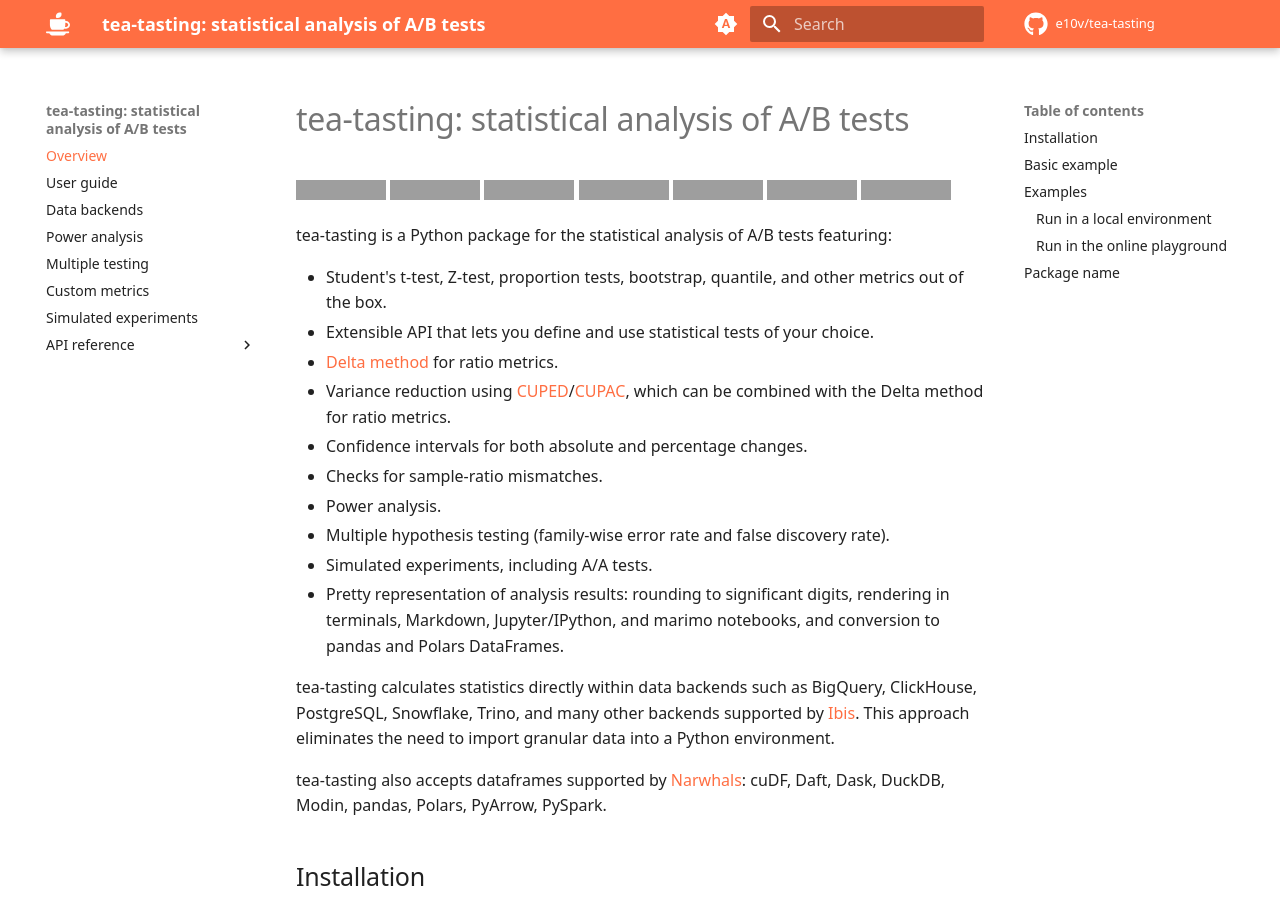
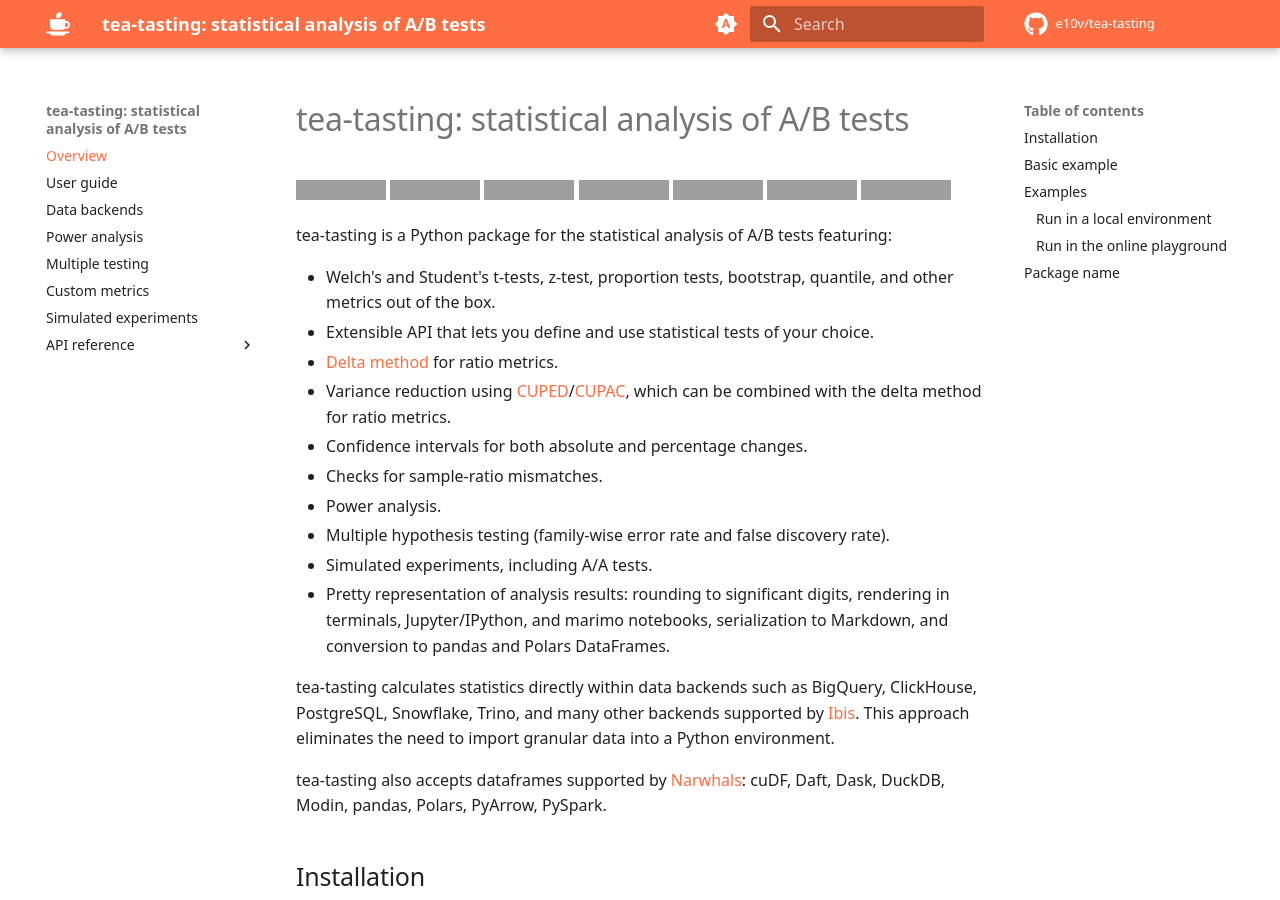
Before and after one commit to e10v/tea-tasting, an MkDocs documentation site: the page built from docs/index.md, in a window 1280 px wide and 900 px high, cut to the strip 0-900 px from the top of the window. Built offline with MkDocs 1.6.1 and Material for MkDocs 9.7.7, drawn with Linux system fonts in a browser that asks for light colours; comment, search, counter and statistics services are not loaded; grey boxes are pictures that could not be loaded.

```diff
--- a/docs/index.md
+++ b/docs/index.md
@@ -10,16 +10,16 @@
 
 tea-tasting is a Python package for the statistical analysis of A/B tests featuring:
 
-- Student's t-test, Z-test, proportion tests, bootstrap, quantile, and other metrics out of the box.
+- Welch's and Student's t-tests, z-test, proportion tests, bootstrap, quantile, and other metrics out of the box.
 - Extensible API that lets you define and use statistical tests of your choice.
 - [Delta method](https://alexdeng.github.io/public/files/kdd2018-dm.pdf) for ratio metrics.
-- Variance reduction using [CUPED](https://exp-platform.com/Documents/2013-02-CUPED-ImprovingSensitivityOfControlledExperiments.pdf)/[CUPAC](https://doordash.engineering/2020/06/08/improving-experimental-power-through-control-using-predictions-as-covariate-cupac/), which can be combined with the Delta method for ratio metrics.
+- Variance reduction using [CUPED](https://exp-platform.com/Documents/2013-02-CUPED-ImprovingSensitivityOfControlledExperiments.pdf)/[CUPAC](https://doordash.engineering/2020/06/08/improving-experimental-power-through-control-using-predictions-as-covariate-cupac/), which can be combined with the delta method for ratio metrics.
 - Confidence intervals for both absolute and percentage changes.
 - Checks for sample-ratio mismatches.
 - Power analysis.
 - Multiple hypothesis testing (family-wise error rate and false discovery rate).
 - Simulated experiments, including A/A tests.
-- Pretty representation of analysis results: rounding to significant digits, rendering in terminals, Markdown, Jupyter/IPython, and marimo notebooks, and conversion to pandas and Polars DataFrames.
+- Pretty representation of analysis results: rounding to significant digits, rendering in terminals, Jupyter/IPython, and marimo notebooks, serialization to Markdown, and conversion to pandas and Polars DataFrames.
 
 tea-tasting calculates statistics directly within data backends such as BigQuery, ClickHouse, PostgreSQL, Snowflake, Trino, and many other backends supported by [Ibis](https://github.com/ibis-project/ibis). This approach eliminates the need to import granular data into a Python environment.
 
```
Also changed, not shown: AGENTS.md (+1 -1 lines), README.md (+3 -3 lines), docs/custom-metrics.md (+2 -2 lines), docs/data-backends.md (+2 -2 lines), docs/user-guide.md (+1 -1 lines), 5 other files.
